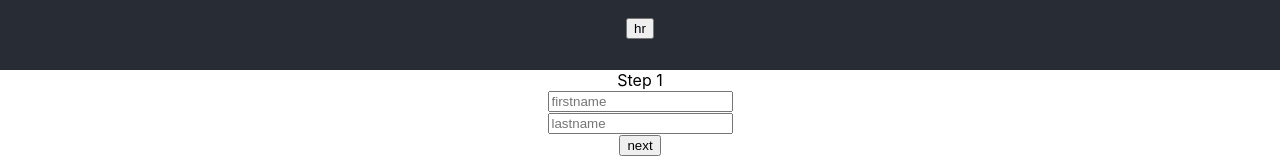
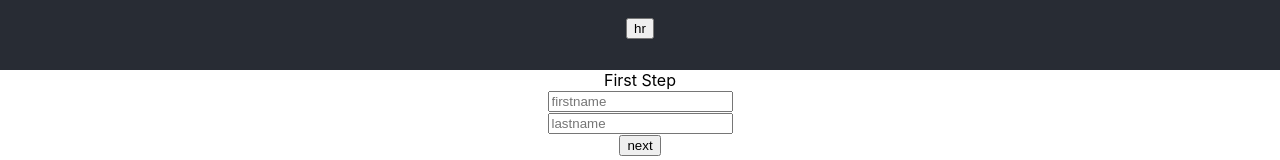
Before and after one commit to mikivujkovic/monkeyForm, a React (Create React App) app: page / in a window 1280 px wide. Shown: the part 226-386 px from the top of the page. Built offline with nearby package versions, Linux system fonts and the light colour scheme.

Commit message:
more strings

```diff
--- a/src/components/FinalStep.js
+++ b/src/components/FinalStep.js
@@ -1,14 +1,18 @@
-import React from "react";
+import React, { useContext } from "react";
+import strings from "../data/strings";
+import { LanguageContext } from "../state/LanguageContext";
 
 const FinalStep = (props) => {
   const handleTryAgain = () => {
     props.tryAgain();
   };
 
+  const [language] = useContext(LanguageContext);
+
   return (
     <>
-      <div>Final step</div>
-      <button onClick={handleTryAgain}>Try Again</button>
+      <div>{strings.finalStep[language]}</div>
+      <button onClick={handleTryAgain}>{strings.tryAgain[language]}</button>
     </>
   );
 };
--- a/src/components/LoginForm.js
+++ b/src/components/LoginForm.js
@@ -7,7 +7,6 @@ import formStateStart from "../data/formState";
 const LoginForm = () => {
   const [step, setStep] = useState(1);
   const [formState, setFormState] = useState(formStateStart);
-  const [language, setLanguage] = useState("en");
 
   const moveForward = () => {
     const prevStep = step;
@@ -34,7 +33,6 @@ const LoginForm = () => {
     case 1:
       return (
         <Step1
-          language={language}
           forward={moveForward}
           state={formState}
           handleChange={handleChange}
@@ -43,7 +41,6 @@ const LoginForm = () => {
     case 2:
       return (
         <Step2
-          language={language}
           forward={moveForward}
           back={moveBack}
           state={formState}
--- a/src/components/Step1.js
+++ b/src/components/Step1.js
@@ -12,7 +12,7 @@ const Step1 = (props) => {
 
   return (
     <>
-      <div>Step 1</div>
+      <div>{strings.firstStep[language]}</div>
       <input
         type="text"
         placeholder={strings.firstname[language]}
--- a/src/components/Step2.js
+++ b/src/components/Step2.js
@@ -17,7 +17,7 @@ const Step2 = (props) => {
 
   return (
     <>
-      <div>Step 2</div>
+      <div>{strings.secondStep[language]}</div>
       <input
         type="text"
         placeholder={strings.username[language]}
--- a/src/data/strings.js
+++ b/src/data/strings.js
@@ -31,6 +31,22 @@ const strings = {
     en: "confirm password",
     hr: "potvrdi zaporku",
   },
+  tryAgain: {
+    en: "try again",
+    hr: "pokusaj ponovo",
+  },
+  firstStep: {
+    en: "First Step",
+    hr: "Prvi korak",
+  },
+  secondStep: {
+    en: "Second Step",
+    hr: "Drugi korak",
+  },
+  finalStep: {
+    en: "Final Step",
+    hr: "Finalni korak",
+  },
 };
 
 export default strings;
```
Also changed, not shown: 1 other file (tests, documents, lock files or other folders).
